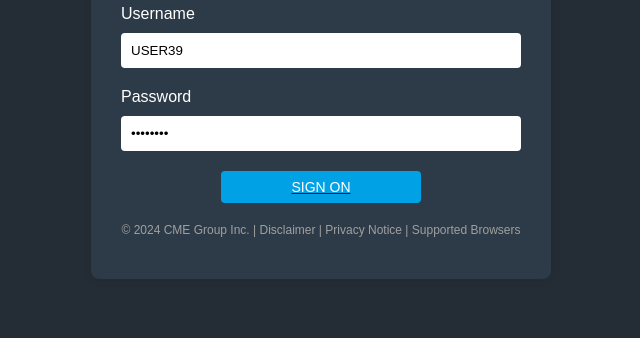
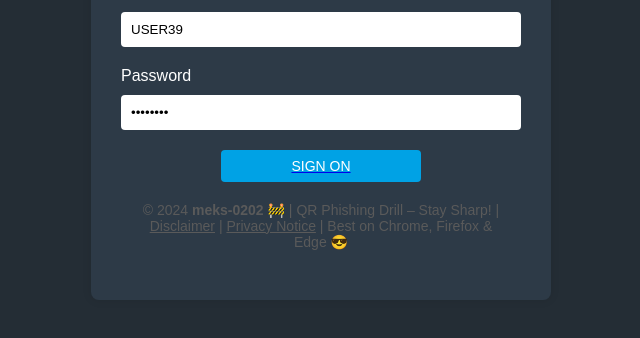
Before and after one commit to meks-0202/QRPhishingSim, a plain HTML site: page index.html in a window 1280 px wide. Shown: the part 316-654 px from the top of the page, without its empty margins (319-959 px from the left). Drawn offline with Linux system fonts and the light colour scheme.

Commit message:
Update index.html

```diff
--- a/index.html
+++ b/index.html
@@ -3,7 +3,7 @@
 <head>
     <meta charset="UTF-8">
     <meta name="viewport" content="width=device-width, initial-scale=1.0">
-    <title>Login - CME Group</title>
+    <title>Login</title>
     <style>
         body {
             font-family: Arial, sans-serif;
@@ -123,10 +123,17 @@
             <button type="button" style="text-decoration: none;">SIGN ON</button>
         </a>
 
-        <div class="footer">
-    <p>&copy; 2024 CME Group Inc. | <a href="#">Disclaimer</a> | <a href="#">Privacy Notice</a> | <a href="#">Supported Browsers</a></p>
+        <!--<div class="footer">
+    <p>&copy; 2024 Copyrights Meka-0202 | <a href="#">Disclaimer</a> | <a href="#">Privacy Notice</a> | <a href="#">Supported Browsers</a></p>
 </div>
-    </form>
+    </form>-->
+        <footer style="text-align: center; font-size: 14px; color: #5a5a5a; padding: 20px;">
+    © 2024 <strong>meks-0202</strong> 🚧 | QR Phishing Drill – Stay Sharp! |
+    <a href="#" style="color: #5a5a5a; text-decoration: underline;">Disclaimer</a> |
+    <a href="#" style="color: #5a5a5a; text-decoration: underline;">Privacy Notice</a> |
+    Best on Chrome, Firefox & Edge 😎
+</footer>
+
 
     <!--<div class="login-footer">
         <p>By logging in you agree to our <a href="#">Terms of Use</a></p>
```
